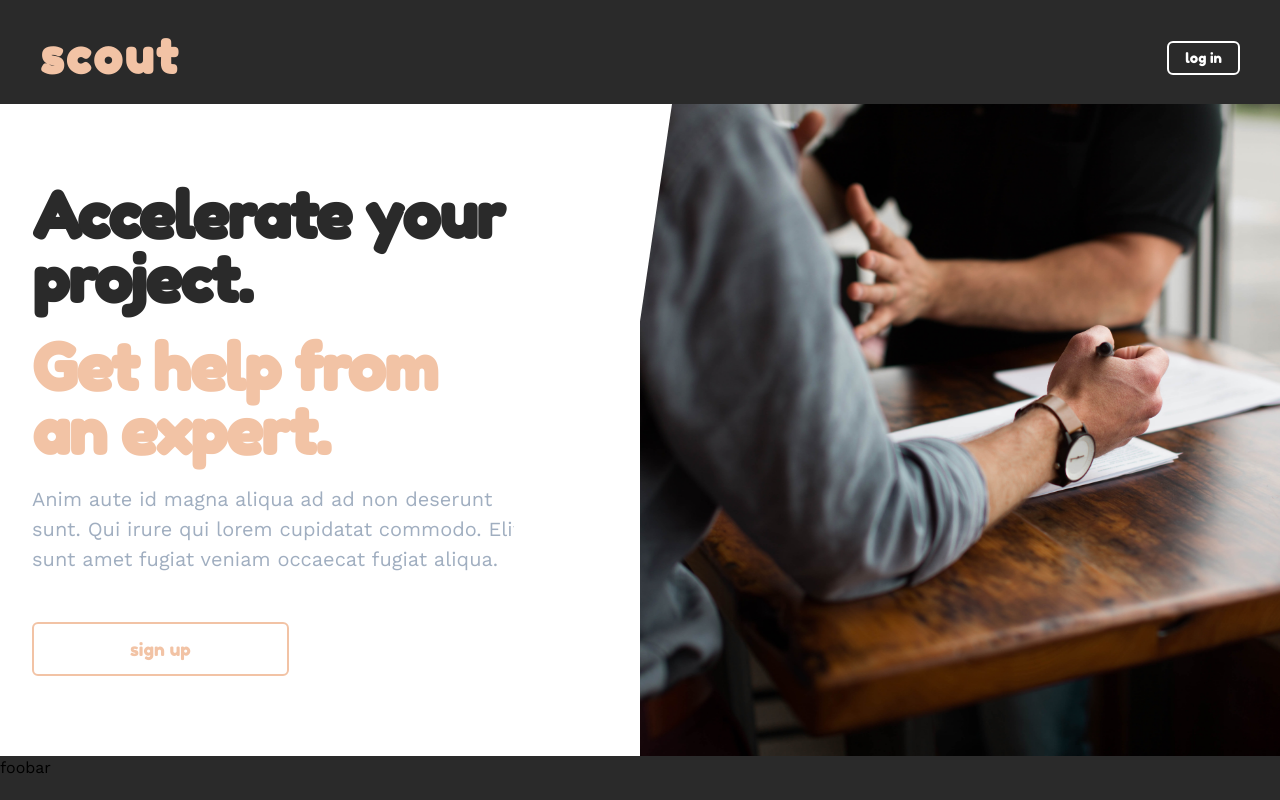
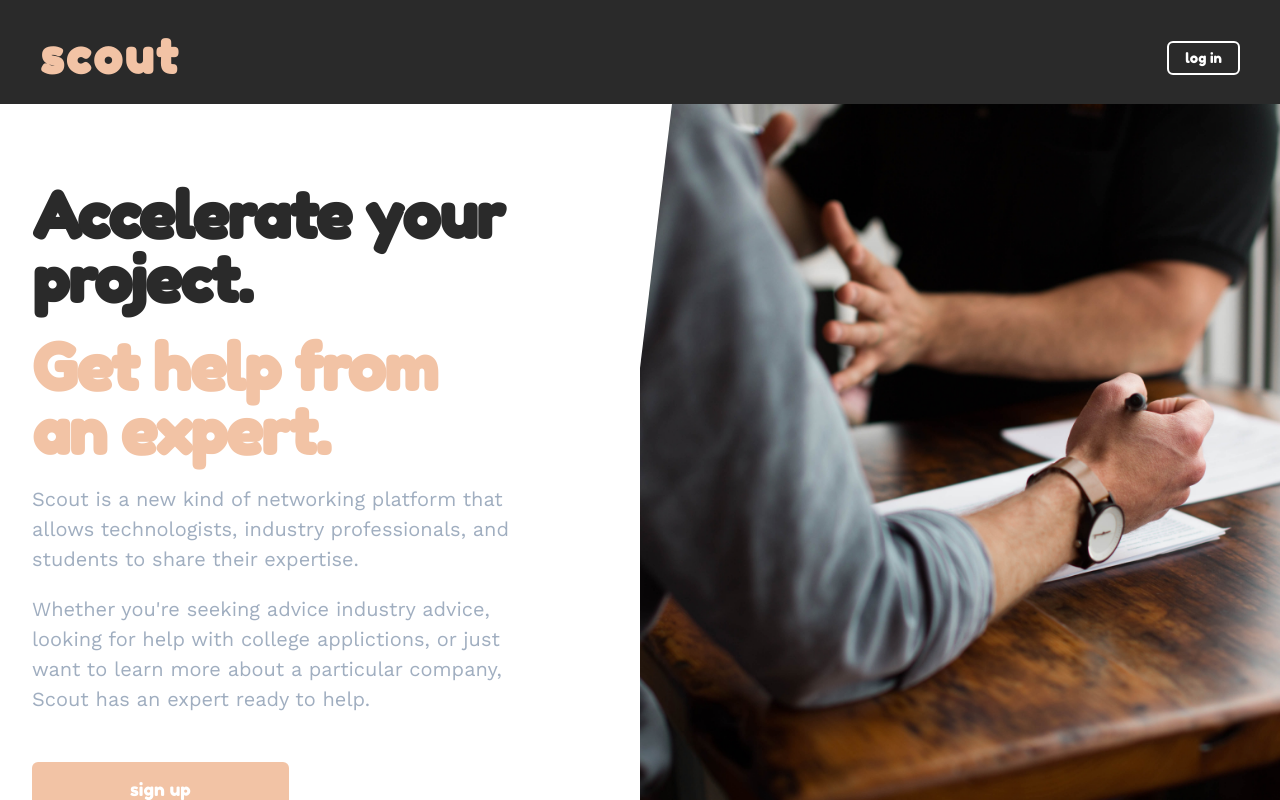
Before and after one commit to joseph-marques/scout, a React (Create React App) app in the folder frontend/: page / in a window 1280 px wide. Built offline with nearby package versions, Linux system fonts and the light colour scheme; no server answers.

Commit message:
fix header scroll

```diff
--- a/frontend/src/components/Header.js
+++ b/frontend/src/components/Header.js
@@ -26,7 +26,7 @@ function Header({ showLogin = false, showLogout = false }) {
           hover:bg-white"
           onClick={() => Firebase.auth().signOut()}
         >
-          logout
+          log out
         </button>
       )}
     </div>
--- a/frontend/src/components/Home.js
+++ b/frontend/src/components/Home.js
@@ -5,8 +5,9 @@ import mentorImage from '../images/mentor.jpg';
 
 function Home() {
   return (
-    <div classNameName="flex flex-col items-center bg-black w-full h-full">
+    <div className="flex flex-col items-center content-center bg-black w-full h-full">
       <Header showLogin={true} />
+      <div className="flex-1 w-full overflow-y-auto">
         <div class="relative bg-white overflow-hidden">
           <div className="relative z-10 bg-white md:max-w-xl md:w-full">
             <div className="mx-auto max-w-screen-xl px-4 sm:px-6 md:px-8">
@@ -18,16 +19,21 @@ function Home() {
                   Get help from an expert.
                 </h2>
                 <p className="mt-3 text-base text-gray-500 sm:mt-5 sm:text-lg sm:max-w-xl sm:mx-auto md:mt-5 md:text-xl lg:mx-0">
-                Anim aute id magna aliqua ad ad non deserunt sunt. Qui irure qui
-                lorem cupidatat commodo. Elit sunt amet fugiat veniam occaecat
-                fugiat aliqua.
+                  Scout is a new kind of networking platform that allows
+                  technologists, industry professionals, and students to share
+                  their expertise.
+                </p>
+                <p className="mt-3 text-base text-gray-500 sm:mt-5 sm:text-lg sm:max-w-xl sm:mx-auto md:mt-5 md:text-xl lg:mx-0">
+                  Whether you're seeking advice industry advice, looking for
+                  help with college applictions, or just want to learn more
+                  about a particular company, Scout has an expert ready to help.
                 </p>
                 <div className="mt-5 sm:mt-8 flex content-center justify-center md:justify-start">
                   <Link
                     to="/signup"
                     className="text-md font-logo px-12 py-3 leading-none border-2 leading-6
-                  rounded-md text-secondary text-center border-secondary hover:text-white
-                  hover:bg-secondary mt-4 transition duration-150 ease-in-out md:py-4 md:text-lg md:px-24"
+                  rounded-md text-white text-center border-transparent bg-secondary hover:text-secondary
+                  hover:bg-white hover:border-secondary mt-4 transition duration-150 ease-in-out md:py-4 md:text-lg md:px-24"
                   >
                     sign up
                   </Link>
@@ -51,7 +57,7 @@ function Home() {
             />
           </div>
         </div>
-      foobar
+      </div>
     </div>
   );
 }
--- a/frontend/src/components/Login.js
+++ b/frontend/src/components/Login.js
@@ -31,10 +31,11 @@ const Login = ({ history }) => {
   }
 
   return (
-    <div className="flex flex-col items-center bg-black w-full h-full">
+    <div className="flex flex-col items-center content-center bg-black w-full h-full">
       <Header />
+      <div className="flex-1 w-full content-center overflow-y-auto">
         <form
-        className="flex flex-col pt-10 w-5/6 md:w-1/2 max-w-lg"
+          className="flex flex-col pt-10 px-4 m-auto max-w-lg"
           onSubmit={handleLogin}
         >
           <Input
@@ -67,6 +68,7 @@ const Login = ({ history }) => {
           </Link>
         </form>
       </div>
+    </div>
   );
 };
 
--- a/frontend/src/components/ProtectedRoute.js
+++ b/frontend/src/components/ProtectedRoute.js
@@ -1,4 +1,4 @@
-import React, { useContext } from 'react';
+import React, { useContext, Fragment } from 'react';
 import { Route, Redirect } from 'react-router-dom';
 import { AuthContext } from './Auth';
 import Navigation from './Navigation';
@@ -11,11 +11,13 @@ const PrivateRoute = ({ component: RouteComponent, ...rest }) => {
       {...rest}
       render={routeProps =>
         !!currentUser ? (
-          <div className="flex-auto bg-gray-200">
+          <Fragment>
             <Navigation />
-            <RouteComponent {...routeProps} />
+            <div className="flex-1 w-full content-center overflow-y-auto bg-gray-200">
+              <RouteComponent {...routeProps} />
+            </div>
             <Footer />
-          </div>
+          </Fragment>
         ) : (
           <Redirect to="/login" />
         )
--- a/frontend/src/components/SignUp.js
+++ b/frontend/src/components/SignUp.js
@@ -25,8 +25,9 @@ const SignUp = ({ history }) => {
   return (
     <div className="flex flex-col items-center bg-black w-full h-full">
       <Header showLogin={true} />
+      <div className="flex-1 w-full content-center overflow-y-auto">
         <form
-        className="flex flex-col pt-10 w-5/6 md:w-1/2 max-w-lg"
+          className="flex flex-col pt-10 px-4 m-auto max-w-lg"
           onSubmit={handleSignup}
         >
           <Input
@@ -51,6 +52,8 @@ const SignUp = ({ history }) => {
           </button>
         </form>
       </div>
+      jjj
+    </div>
   );
 };
 
```
Lines whose indentation alone changed are shown as unchanged.
